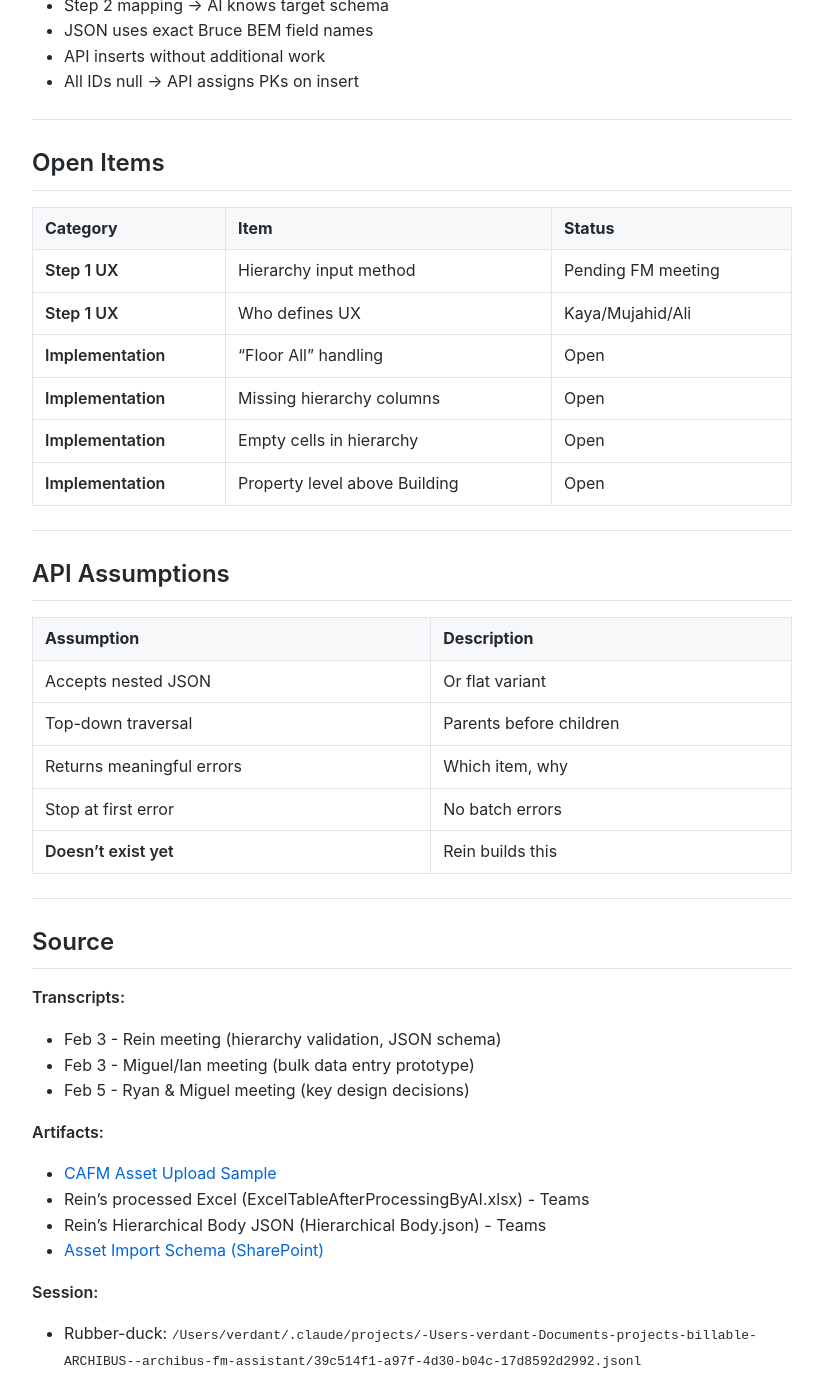
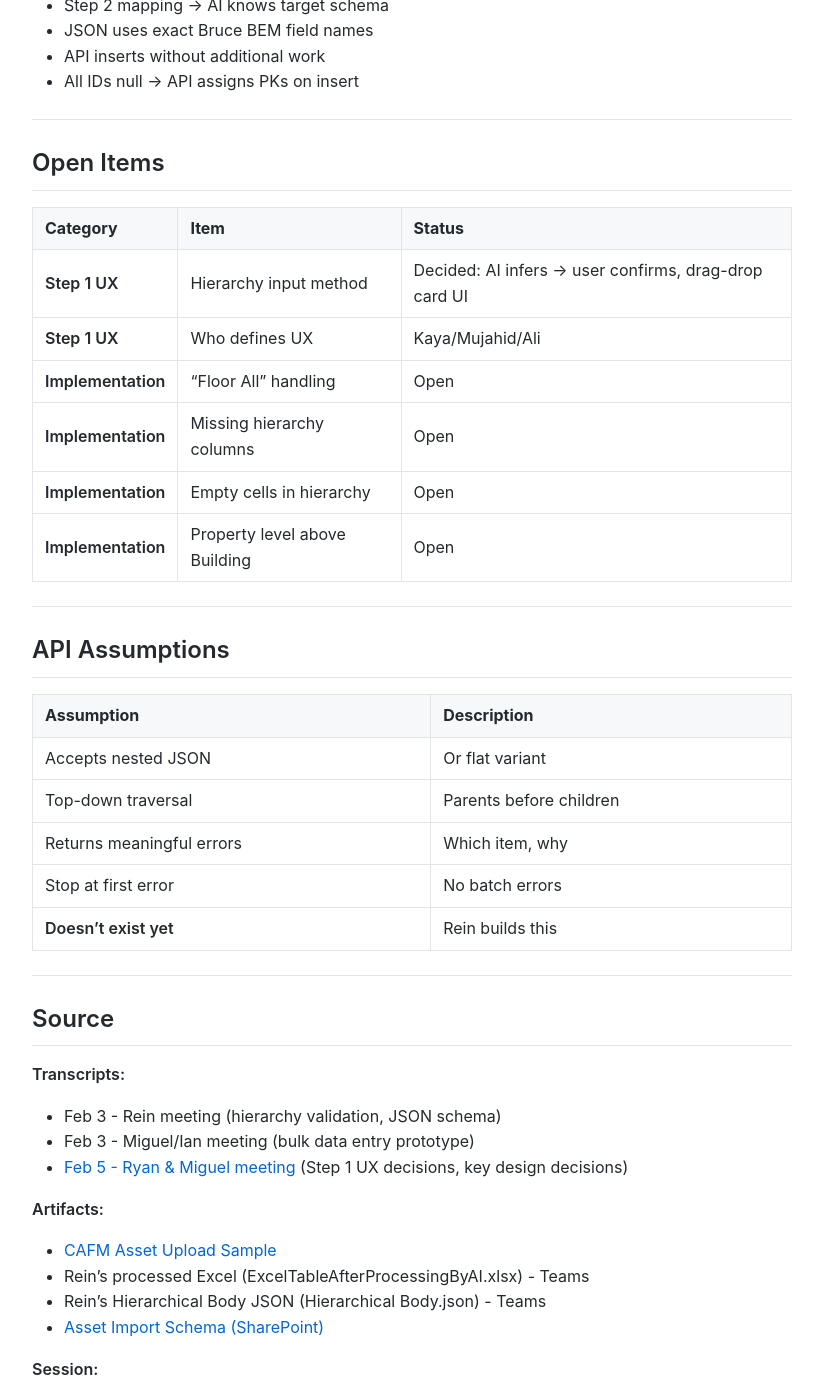
Before and after one commit to MariusWilsch/public-wilsch-ai-pages, a Jekyll site: the page built from project/archibus-fm-assistant/chain-1b-step3-design.md, in a window 1280 px wide and 1400 px high, scrolled down 3796 px. Shown: the whole window, without its empty margins (228-1051 px from the left). Built offline with Jekyll 4.4.1, drawn with Linux system fonts in a browser that asks for light colours; our own code applies the rules of GitHub Pages for plain Markdown files.

Commit message:
Sync from hippocampus 2026-02-06

```diff
--- a/project/archibus-fm-assistant/chain-1b-step3-design.md
+++ b/project/archibus-fm-assistant/chain-1b-step3-design.md
@@ -133,7 +133,7 @@ columns)                 3. Extract unique values          ↓
 
 | Category | Item | Status |
 |----------|------|--------|
-| **Step 1 UX** | Hierarchy input method | Pending FM meeting |
+| **Step 1 UX** | Hierarchy input method | Decided: AI infers → user confirms, drag-drop card UI |
 | **Step 1 UX** | Who defines UX | Kaya/Mujahid/Ali |
 | **Implementation** | "Floor All" handling | Open |
 | **Implementation** | Missing hierarchy columns | Open |
@@ -159,7 +159,7 @@ columns)                 3. Extract unique values          ↓
 **Transcripts:**
 - Feb 3 - Rein meeting (hierarchy validation, JSON schema)
 - Feb 3 - Miguel/Ian meeting (bulk data entry prototype)
-- Feb 5 - Ryan & Miguel meeting (key design decisions)
+- [Feb 5 - Ryan & Miguel meeting](https://github.com/DaveX2001/deliverable-tracking/issues/373#issuecomment-3854408140) (Step 1 UX decisions, key design decisions)
 
 **Artifacts:**
 - [CAFM Asset Upload Sample](https://github.com/veloxforce/claude-user-configs/raw/main/hippocampus/project/archibus-fm-assistant/cafm-asset-upload-sample-2026-01-28.xlsx)
```
